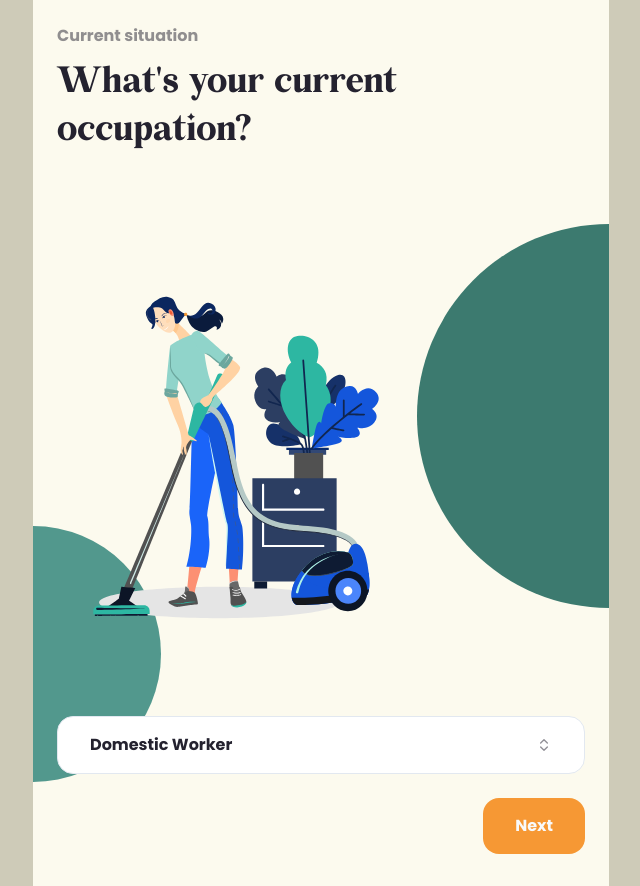
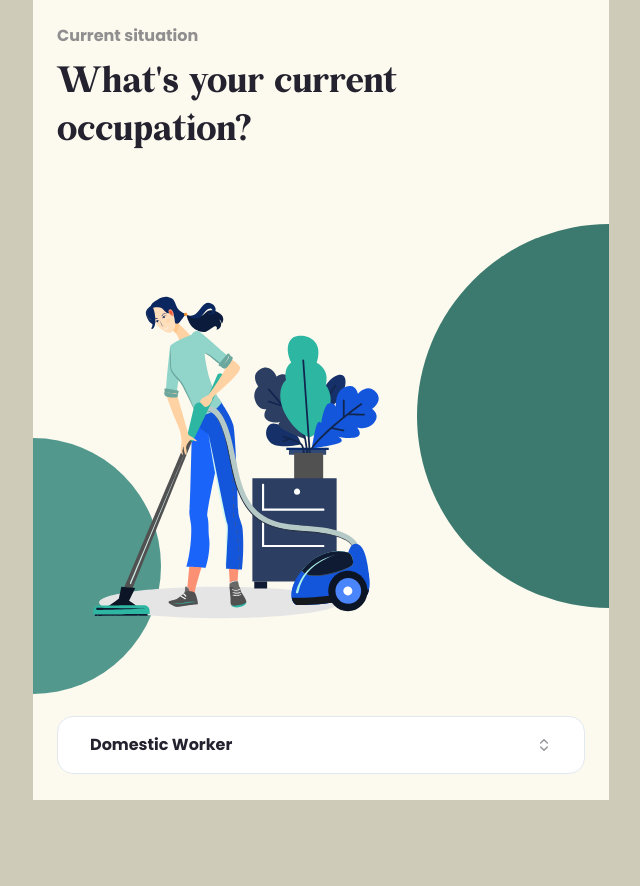
Before and after one commit to christojeffrey/levelup, a Next.js app: page /onboarding in a window 1280 px wide. Shown: the whole page, without its empty margins (319-959 px from the left). After the commit the page ends 800 px from the top, so only its background shows below. Built offline with nearby package versions, Linux system fonts and the light colour scheme.

Commit message:
onboarding

```diff
--- a/package.json
+++ b/package.json
@@ -11,6 +11,7 @@
   "dependencies": {
     "@ai-sdk/openai": "^0.0.36",
     "@lottiefiles/dotlottie-react": "^0.7.2",
+    "@phosphor-icons/react": "^2.1.7",
     "@radix-ui/react-dialog": "^1.1.1",
     "@radix-ui/react-popover": "^1.1.1",
     "@radix-ui/react-progress": "^1.1.0",
--- a/src/app/globals.css
+++ b/src/app/globals.css
@@ -7,7 +7,8 @@
   src: url("/fonts/BohemianSoul-Regular.otf");
 }
 
-html {
+html,
+p {
   font-family: var(--font-poppins), sans-serif;
 }
 
@@ -69,11 +70,6 @@ h5 {
 
 h6 {
   font-size: 16px;
-}
-
-p {
-  font-family: "Poppins";
-  font-size: medium;
 }
 
 @layer base {
--- a/src/app/onboarding/page.tsx
+++ b/src/app/onboarding/page.tsx
@@ -9,6 +9,7 @@ import { AnimatePresence, motion } from "framer-motion";
 import Lottie from "react-lottie-player";
 import domestic from "../../../public/lottie/cleaning-lady.json";
 import plumber from "../../../public/lottie/plumber.json";
+import { ChevronLeft, ChevronRight } from "lucide-react";
 
 const onBoardingQuestions = [
   {
@@ -22,13 +23,13 @@ const onBoardingQuestions = [
     },
     component: CurrentJob,
   },
+  { details: { question: "What's your current salary?" }, component: Input },
   {
     details: {
       question: "Where do you prefer to work?",
     },
     component: ThisOrThat,
   },
-  { details: { question: "What's your current salary?" }, component: Input },
 ];
 export default function OnBoarding() {
   const router = useRouter();
@@ -67,6 +68,19 @@ export default function OnBoarding() {
         )}
       </AnimatePresence>
       <div className="min-h-screen mx-auto flex flex-col justify-between bg-bw-light">
+        <AnimatePresence>
+          <motion.div
+            key={questionIndex}
+            initial={{ x: "100%", opacity: 0, position: "absolute" }}
+            animate={{ x: 0, opacity: 1, position: "relative" }}
+            exit={{ x: "-100%", opacity: 0, position: "absolute" }}
+            transition={{
+              type: "spring",
+              bounce: 0,
+              duration: 0.5,
+            }}
+            className=""
+          >
             <question.component
               onDone={() => {
                 if (questionIndex === onBoardingQuestions.length - 1) {
@@ -79,34 +93,44 @@ export default function OnBoarding() {
                 }
                 setQuestionIndex(questionIndex + 1);
               }}
+              onPrev={() => setQuestionIndex(questionIndex - 1)}
             />
+          </motion.div>
+        </AnimatePresence>
         <Progress value={(questionIndex * 100) / onBoardingQuestions.length} />
       </div>
     </>
   );
 }
 
-function ThisOrThat({ onDone }) {
+function ThisOrThat({ onPrev, onDone }) {
   function handleClick() {
     console.log("clicked");
     onDone();
   }
   return (
-    <div className="relative flex-1 flex flex-col justify-between overflow-clip px-6 py-6">
+    <div className="relative flex-1 h-screen flex flex-col justify-between overflow-clip px-6 py-6">
+      <div
+        className={`absolute bg-bw-main rounded-full size-96 top-56 -right-48 transition-all duration-300
+        `}
+      ></div>
+      <div
+        className={`absolute bg-bw-darker rounded-full size-64 bottom-24 -left-32 transition-all duration-300`}
+      ></div>
       <div className="flex flex-col gap-2">
         <h6 className="font-bold text-bw-darkest/50">Interests</h6>
         <h1 className="">Where would you prefer to work?</h1>
       </div>
       <div className="flex justify-around h-full">
         <div
-          className="bg-bw-light rounded-xl relative m-2 w-1/2 p-4 h-60 flex flex-col justify-center items-center border-bw-darkest/50 border-2 cursor-pointer"
+          className="bg-bw-light rounded-xl relative w-1/2 p-4 h-60 flex flex-col justify-center items-center border-bw-darkest/50 border-2 cursor-pointer"
           onClick={handleClick}
         >
           <Sofa className="" />
           <div className="absolute bottom-4 text-xl font-bold">Indoor</div>
         </div>
         <div
-          className=" bg-bw-light rounded-xl relative m-2 w-1/2 p-4 h-60 flex flex-col justify-center items-center border-bw-darkest/50 border-2 cursor-pointer"
+          className=" bg-bw-light rounded-xl relative w-1/2 p-4 h-60 flex flex-col justify-center items-center border-bw-darkest/50 border-2 cursor-pointer"
           onClick={handleClick}
         >
           <Tree className="" />
@@ -134,20 +158,47 @@ const salaries = [
   },
 ];
 
-function Input({ onDone }) {
+function Input({ onPrev, onDone }) {
   const [value, setValue] = useState("");
   function handleChange(value) {
     setValue(value);
   }
   return (
     <div className="relative flex-1 black flex flex-col justify-between overflow-clip">
-      <h1 className="">What&apos;s your current occupation?</h1>
+      <div
+        className={`absolute bg-bw-main rounded-full size-48 top-56 -right-12 transition-all duration-300
+        `}
+      ></div>
+      <div
+        className={`absolute bg-bw-darker rounded-full size-96 bottom-36 -left-32 transition-all duration-300`}
+      ></div>
+      <div className="p-6 h-screen flex flex-col z-10">
+        <div className="flex flex-col gap-2">
+          <h6 className="font-bold text-bw-darkest/50">Current situation</h6>
+          <h1 className="">How much is your salary expectation?</h1>
+        </div>
+        <div className="flex-grow flex flex-col items-center justify-center gap-24">
+          <div className="w-full">
+            <h6 className="font-bold mb-4">Current salary</h6>
             <div>
-        <div className="p-8">
               <Combobox details={salaries} onChange={handleChange} />
             </div>
-        <div className="p-8 flex justify-end">
-          <Button onClick={onDone}>Done</Button>
+          </div>
+          <div className="w-full">
+            <h6 className="font-bold mb-4">Desired salary</h6>
+            <div className="flex-grow flex items-center justify-center">
+              <Combobox details={salaries} onChange={handleChange} />
+            </div>
+          </div>
+        </div>
+        <div className="flex w-full justify-between">
+          <Button variant="secondary" onClick={onPrev}>
+            <ChevronLeft className="mr-2 -ml-3" />
+            <p>Back</p>
+          </Button>
+          <Button onClick={onDone}>
+            <p>Next</p> <ChevronRight className="-mr-3 ml-2" />
+          </Button>
         </div>
       </div>
       <div></div>
@@ -189,7 +240,6 @@ function CurrentJob({ onDone }) {
 
   useEffect(() => {
     // change color based on value
-    // TODO: @feli - change it to the color that you seem fitting
     if (value === "Domestic Worker") {
       setColor1("#3C7A6F");
       setColor2("#52988D");
@@ -214,7 +264,7 @@ function CurrentJob({ onDone }) {
   }, [value]);
 
   return (
-    <div className="relative flex-1 h-screen black flex flex-col justify-between overflow-clip">
+    <div className="relative flex-1 h-[calc(100vh-10px)] max-h-screen black flex flex-col justify-between overflow-clip">
       <div
         className={`absolute rounded-full size-96 top-56 -right-48 transition-all duration-300
         `}
@@ -224,12 +274,12 @@ function CurrentJob({ onDone }) {
         className={`absolute rounded-full size-64 bottom-24 -left-32 transition-all duration-300`}
         style={{ backgroundColor: color2 }}
       ></div>
-      <div className="relative z-10 p-6 flex flex-col min-h-full">
+      <div className="relative z-10 p-6 flex flex-col">
         <div className="flex flex-col gap-2">
           <h6 className="font-bold text-bw-darkest/50">Current situation</h6>
           <h1 className="">What&apos;s your current occupation?</h1>
         </div>
-        <div className="h-full mt-24">
+        <div className="mt-24">
           <AnimatePresence>
             <motion.div
               key={value}
@@ -262,7 +312,9 @@ function CurrentJob({ onDone }) {
           defaultValue={value}
         />
         <div className="">
-          <Button onClick={onDone}>Next</Button>
+          <Button onClick={onDone}>
+            <p>Next</p> <ChevronRight className="-mr-3 ml-2" />
+          </Button>
         </div>
       </div>
     </div>
```
Also changed, not shown: 1 other file (tests, documents, lock files or other folders). Lines whose indentation alone changed are shown as unchanged.
